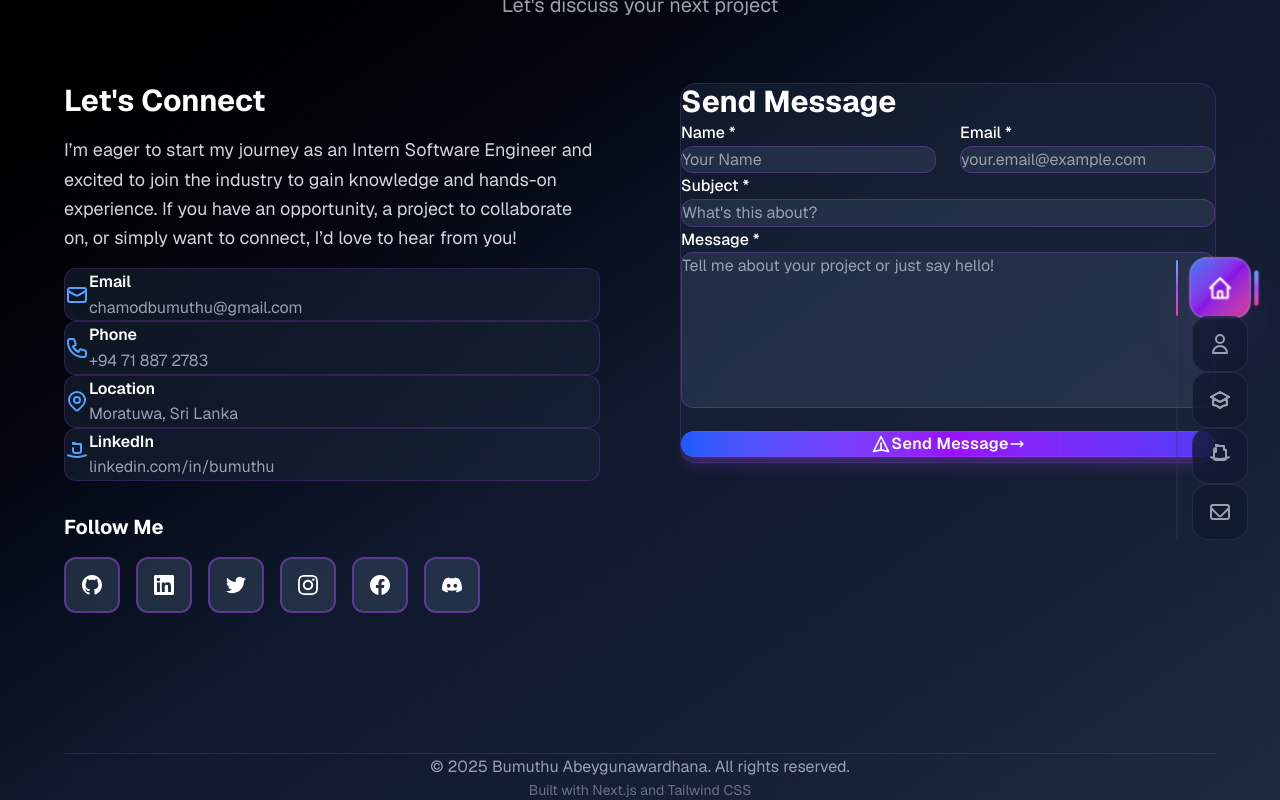
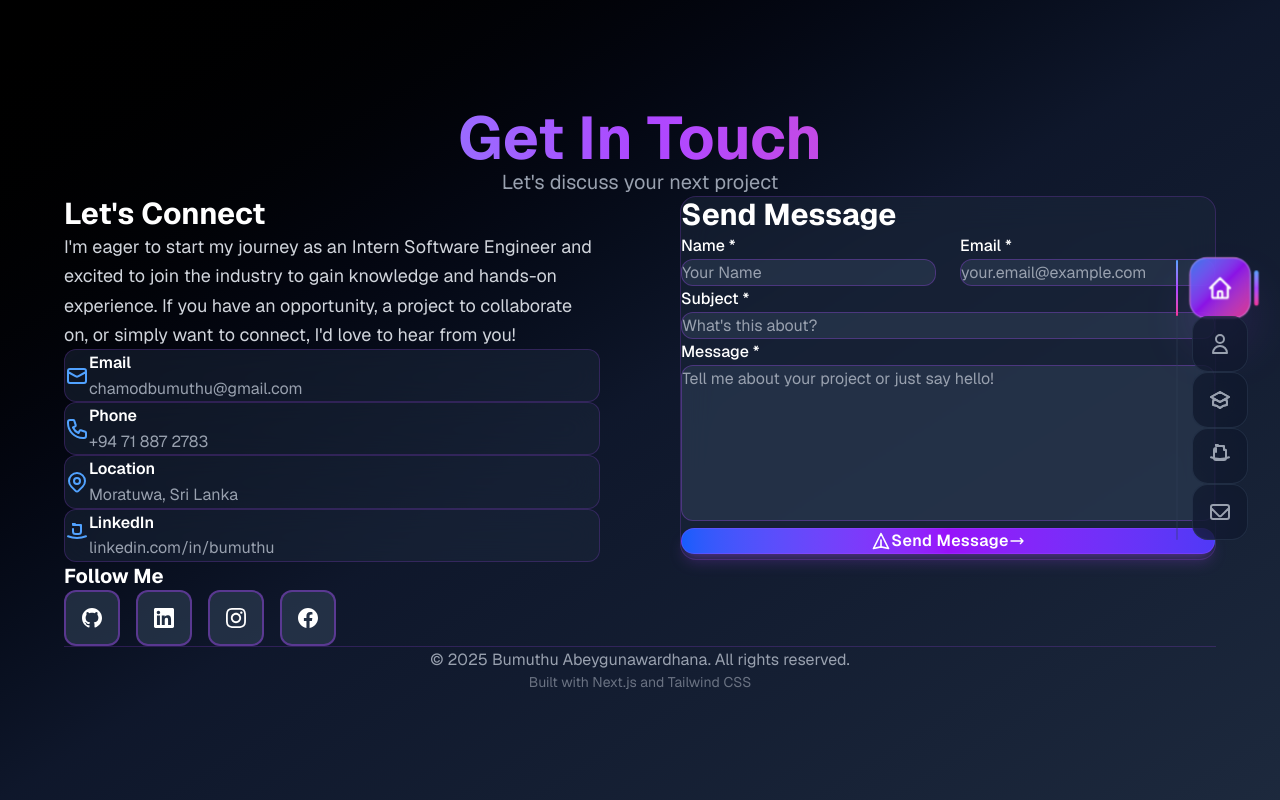
Before and after one commit to bumuthuabeygunawardhana/Portfolio, a Next.js app: page / in a window 1280 px wide. Both pictures are taken after typing "Sample", "name@example.com", "Sample", "Sample" into the empty fields and a click on the button "Send Message". Built offline with nearby package versions, Linux system fonts and the light colour scheme.

Commit message:
developed message function for viewers

```diff
--- a/package.json
+++ b/package.json
@@ -9,6 +9,7 @@
     "lint": "eslint"
   },
   "dependencies": {
+    "@emailjs/browser": "^4.4.1",
     "framer-motion": "^12.23.22",
     "lucide-react": "^0.544.0",
     "next": "15.5.4",
--- a/src/components/ContactSection.js
+++ b/src/components/ContactSection.js
@@ -1,8 +1,10 @@
 'use client';
 import { useState, useEffect } from 'react';
+import emailjs from '@emailjs/browser';
 
 export default function ContactSection() {
   const [isVisible, setIsVisible] = useState(false);
+  const [isLoading, setIsLoading] = useState(false);
   const [formData, setFormData] = useState({
     name: '',
     email: '',
@@ -31,13 +33,36 @@ export default function ContactSection() {
     });
   };
 
-  const handleSubmit = (e) => {
+  const handleSubmit = async (e) => {
     e.preventDefault();
-    // Handle form submission here
-    console.log('Form submitted:', formData);
-    // You can add your form submission logic here
+    setIsLoading(true);
+
+    try {
+      // Replace these with your actual EmailJS credentials
+      const serviceId = 'service_zkvqk3p';
+      const templateId = 'template_kmd9mxa';
+      const publicKey = 'v1tj73KauFMeadPeu';
+
+      const templateParams = {
+        from_name: formData.name,
+        from_email: formData.email,
+        subject: formData.subject,
+        message: formData.message,
+        to_name: 'Bumuthu', // Your name
+      };
+
+      await emailjs.send(serviceId, templateId, templateParams, publicKey);
+
+      // Success notification
       alert('Message sent successfully! I\'ll get back to you soon.');
       setFormData({ name: '', email: '', subject: '', message: '' });
+
+    } catch (error) {
+      console.error('EmailJS Error:', error);
+      alert('Failed to send message. Please try again or contact me directly via email.');
+    } finally {
+      setIsLoading(false);
+    }
   };
 
   const contactInfo = [
@@ -105,16 +130,7 @@ export default function ContactSection() {
       url: 'https://www.linkedin.com/in/bumuthu-abeygunawardhana-1289362b0/',
       color: 'hover:text-blue-400'
     },
-    {
-      name: 'Twitter',
-      icon: (
-        <svg className="w-5 h-5" fill="currentColor" viewBox="0 0 24 24">
-          <path d="M23.953 4.57a10 10 0 01-2.825.775 4.958 4.958 0 002.163-2.723c-.951.555-2.005.959-3.127 1.184a4.92 4.92 0 00-8.384 4.482C7.69 8.095 4.067 6.13 1.64 3.162a4.822 4.822 0 00-.666 2.475c0 1.71.87 3.213 2.188 4.096a4.904 4.904 0 01-2.228-.616v.06a4.923 4.923 0 003.946 4.827 4.996 4.996 0 01-2.212.085 4.936 4.936 0 004.604 3.417 9.867 9.867 0 01-6.102 2.105c-.39 0-.779-.023-1.17-.067a13.995 13.995 0 007.557 2.209c9.053 0 13.998-7.496 13.998-13.985 0-.21 0-.42-.015-.63A9.935 9.935 0 0024 4.59z"/>
-        </svg>
-      ),
-      url: 'https://twitter.com/bumuthu',
-      color: 'hover:text-sky-400'
-    },
+
     {
       name: 'Instagram',
       icon: (
@@ -135,39 +151,29 @@ export default function ContactSection() {
       url: 'https://www.facebook.com/profile.php?id=100014650149692',
       color: 'hover:text-blue-600'
     },
-    {
-      name: 'Discord',
-      icon: (
-        <svg className="w-5 h-5" fill="currentColor" viewBox="0 0 24 24">
-          <path d="M20.317 4.3698a19.7913 19.7913 0 00-4.8851-1.5152.0741.0741 0 00-.0785.0371c-.211.3753-.4447.8648-.6083 1.2495-1.8447-.2762-3.68-.2762-5.4868 0-.1636-.3933-.4058-.8742-.6177-1.2495a.077.077 0 00-.0785-.037 19.7363 19.7363 0 00-4.8852 1.515.0699.0699 0 00-.0321.0277C.5334 9.0458-.319 13.5799.0992 18.0578a.0824.0824 0 00.0312.0561c2.0528 1.5076 4.0413 2.4228 5.9929 3.0294a.0777.0777 0 00.0842-.0276c.4616-.6304.8731-1.2952 1.226-1.9942a.076.076 0 00-.0416-.1057c-.6528-.2476-1.2743-.5495-1.8722-.8923a.077.077 0 01-.0076-.1277c.1258-.0943.2517-.1923.3718-.2914a.0743.0743 0 01.0776-.0105c3.9278 1.7933 8.18 1.7933 12.0614 0a.0739.0739 0 01.0785.0095c.1202.099.246.1981.3728.2924a.077.077 0 01-.0066.1276 12.2986 12.2986 0 01-1.873.8914.0766.0766 0 00-.0407.1067c.3604.698.7719 1.3628 1.225 1.9932a.076.076 0 00.0842.0286c1.961-.6067 3.9495-1.5219 6.0023-3.0294a.077.077 0 00.0313-.0552c.5004-5.177-.8382-9.6739-3.5485-13.6604a.061.061 0 00-.0312-.0286zM8.02 15.3312c-1.1825 0-2.1569-1.0857-2.1569-2.419 0-1.3332.9555-2.4189 2.157-2.4189 1.2108 0 2.1757 1.0952 2.1568 2.419-.0002 1.3332-.9555 2.4189-2.1569 2.4189zm7.9748 0c-1.1825 0-2.1569-1.0857-2.1569-2.419 0-1.3332.9554-2.4189 2.1569-2.4189 1.2108 0 2.1757 1.0952 2.1568 2.419 0 1.3332-.9555 2.4189-2.1568 2.4189Z"/>
-        </svg>
-      ),
-      url: 'https://discord.com/users/bumuthu',
-      color: 'hover:text-indigo-400'
-    }
+
   ];
 
   return (
-    <section className="min-h-screen bg-gradient-to-br from-black via-slate-900 to-slate-800 py-20 flex items-center justify-center">
+    <section id="contact" className="min-h-screen bg-gradient-to-br from-black via-slate-900 to-slate-800 py-20 flex items-center justify-center">
       <div className="w-full max-w-6xl mx-auto px-8 md:px-12 lg:px-16 xl:px-20">
         {/* Section Title */}
         <div className={`text-center mb-16 transition-all duration-1000 ${isVisible ? 'translate-y-0 opacity-100' : 'translate-y-10 opacity-0'}`}>
           <h2 className="text-5xl md:text-6xl font-bold bg-gradient-to-r from-blue-400 via-purple-500 to-pink-500 bg-clip-text text-transparent mb-4">
             Get In Touch
           </h2>
-
           <p className="text-gray-400 text-xl mt-6">Let's discuss your next project</p>
         </div>
-        <div className="h-16"></div>
+
         <div className="grid lg:grid-cols-2 gap-20">
           {/* Contact Information */}
           <div className={`transition-all duration-1000 delay-300 ${isVisible ? 'translate-x-0 opacity-100' : '-translate-x-10 opacity-0'}`}>
             <h3 className="text-3xl font-bold text-white mb-8">Let's Connect</h3>
-            <div className="h-4"></div>
+
             <p className="text-gray-300 text-lg mb-8 leading-relaxed">
-              I’m eager to start my journey as an Intern Software Engineer and excited to join the industry to gain knowledge and hands-on experience. If you have an opportunity, a project to collaborate on, or simply want to connect, I’d love to hear from you!
+              I'm eager to start my journey as an Intern Software Engineer and excited to join the industry to gain knowledge and hands-on experience. If you have an opportunity, a project to collaborate on, or simply want to connect, I'd love to hear from you!
             </p>
-            <div className="h-4"></div>
+
             {/* Contact Info Cards */}
             <div className="space-y-4 mb-8">
               {contactInfo.map((info, index) => (
@@ -188,16 +194,17 @@ export default function ContactSection() {
                 </a>
               ))}
             </div>
-            <div className="h-8"></div>
+
             {/* Social Links */}
             <div>
               <h4 className="text-xl font-bold text-white mb-4">Follow Me</h4>
-              <div className="h-4"></div>
               <div className="flex flex-wrap gap-4">
                 {socialLinks.map((social, index) => (
                   <a
                     key={index}
                     href={social.url}
+                    target="_blank"
+                    rel="noopener noreferrer"
                     className={`flex items-center justify-center w-14 h-14 bg-slate-700/60 border-2 border-purple-500/40 rounded-xl hover:border-purple-500/80 hover:bg-slate-600/80 ${social.color} transition-all duration-300 hover:scale-115 hover:shadow-lg hover:shadow-purple-500/30`}
                     title={social.name}
                   >
@@ -225,7 +232,8 @@ export default function ContactSection() {
                       value={formData.name}
                       onChange={handleInputChange}
                       required
-                      className="w-full px-4 py-3 bg-slate-700/50 border border-purple-500/30 rounded-xl text-white placeholder-gray-400 focus:border-purple-500 focus:outline-none transition-colors"
+                      disabled={isLoading}
+                      className="w-full px-4 py-3 bg-slate-700/50 border border-purple-500/30 rounded-xl text-white placeholder-gray-400 focus:border-purple-500 focus:outline-none transition-colors disabled:opacity-50"
                       placeholder="Your Name"
                     />
                   </div>
@@ -237,7 +245,8 @@ export default function ContactSection() {
                       value={formData.email}
                       onChange={handleInputChange}
                       required
-                      className="w-full px-4 py-3 bg-slate-700/50 border border-purple-500/30 rounded-xl text-white placeholder-gray-400 focus:border-purple-500 focus:outline-none transition-colors"
+                      disabled={isLoading}
+                      className="w-full px-4 py-3 bg-slate-700/50 border border-purple-500/30 rounded-xl text-white placeholder-gray-400 focus:border-purple-500 focus:outline-none transition-colors disabled:opacity-50"
                       placeholder="your.email@example.com"
                     />
                   </div>
@@ -251,7 +260,8 @@ export default function ContactSection() {
                     value={formData.subject}
                     onChange={handleInputChange}
                     required
-                    className="w-full px-4 py-3 bg-slate-700/50 border border-purple-500/30 rounded-xl text-white placeholder-gray-400 focus:border-purple-500 focus:outline-none transition-colors"
+                    disabled={isLoading}
+                    className="w-full px-4 py-3 bg-slate-700/50 border border-purple-500/30 rounded-xl text-white placeholder-gray-400 focus:border-purple-500 focus:outline-none transition-colors disabled:opacity-50"
                     placeholder="What's this about?"
                   />
                 </div>
@@ -263,35 +273,47 @@ export default function ContactSection() {
                     value={formData.message}
                     onChange={handleInputChange}
                     required
+                    disabled={isLoading}
                     rows={6}
-                    className="w-full px-4 py-3 bg-slate-700/50 border border-purple-500/30 rounded-xl text-white placeholder-gray-400 focus:border-purple-500 focus:outline-none transition-colors resize-none"
+                    className="w-full px-4 py-3 bg-slate-700/50 border border-purple-500/30 rounded-xl text-white placeholder-gray-400 focus:border-purple-500 focus:outline-none transition-colors resize-none disabled:opacity-50"
                     placeholder="Tell me about your project or just say hello!"
                   />
                 </div>
-                 <div className="h-4"></div>
+
                 <button
                   type="submit"
-                  className="group relative w-full inline-flex items-center justify-center px-8 py-4 bg-gradient-to-r from-blue-600 via-purple-600 to-indigo-600 text-white font-semibold rounded-2xl shadow-lg shadow-purple-500/25 hover:shadow-xl hover:shadow-purple-500/40 transition-all duration-300 hover:-translate-y-1 hover:scale-105 border border-purple-500/30 hover:border-purple-400/60 backdrop-blur-sm overflow-hidden"
+                  disabled={isLoading}
+                  className="group relative w-full inline-flex items-center justify-center px-8 py-4 bg-gradient-to-r from-blue-600 via-purple-600 to-indigo-600 text-white font-semibold rounded-2xl shadow-lg shadow-purple-500/25 hover:shadow-xl hover:shadow-purple-500/40 transition-all duration-300 hover:-translate-y-1 hover:scale-105 border border-purple-500/30 hover:border-purple-400/60 backdrop-blur-sm overflow-hidden disabled:opacity-50 disabled:cursor-not-allowed disabled:hover:scale-100 disabled:hover:translate-y-0"
                 >
                   {/* Background glow effect */}
                   <div className="absolute inset-0 bg-gradient-to-r from-blue-400/20 via-purple-400/20 to-indigo-400/20 opacity-0 group-hover:opacity-100 transition-opacity duration-300 rounded-2xl"></div>
 
                   {/* Content */}
                   <div className="relative flex items-center space-x-3">
+                    {isLoading ? (
+                      <svg className="w-5 h-5 animate-spin" fill="none" stroke="currentColor" viewBox="0 0 24 24">
+                        <path strokeLinecap="round" strokeLinejoin="round" strokeWidth={2} d="M4 4v5h.582m15.356 2A8.001 8.001 0 004.582 9m0 0H9m11 11v-5h-.581m0 0a8.003 8.003 0 01-15.357-2m15.357 2H15" />
+                      </svg>
+                    ) : (
                       <svg className="w-5 h-5 transition-transform duration-300 group-hover:rotate-12" fill="none" stroke="currentColor" viewBox="0 0 24 24">
                         <path strokeLinecap="round" strokeLinejoin="round" strokeWidth={2} d="M12 19l9 2-9-18-9 18 9-2zm0 0v-8" />
                       </svg>
-                    <span className="text-base tracking-wide">Send Message</span>
+                    )}
+                    <span className="text-base tracking-wide">
+                      {isLoading ? 'Sending...' : 'Send Message'}
+                    </span>
+                    {!isLoading && (
                       <svg className="w-4 h-4 transition-transform duration-300 group-hover:translate-x-1" fill="none" stroke="currentColor" viewBox="0 0 24 24">
                         <path strokeLinecap="round" strokeLinejoin="round" strokeWidth={2} d="M17 8l4 4m0 0l-4 4m4-4H3" />
                       </svg>
+                    )}
                   </div>
                 </button>
               </form>
             </div>
           </div>
         </div>
-        <div className="h-35"></div>
+
         {/* Footer */}
         <div className={`text-center mt-16 pt-8 border-t border-purple-500/20 transition-all duration-1000 delay-700 ${isVisible ? 'translate-y-0 opacity-100' : 'translate-y-10 opacity-0'}`}>
           <p className="text-gray-400 mb-4">
```
Also changed, not shown: 1 other file (tests, documents, lock files or other folders). Lines whose indentation alone changed are shown as unchanged.
